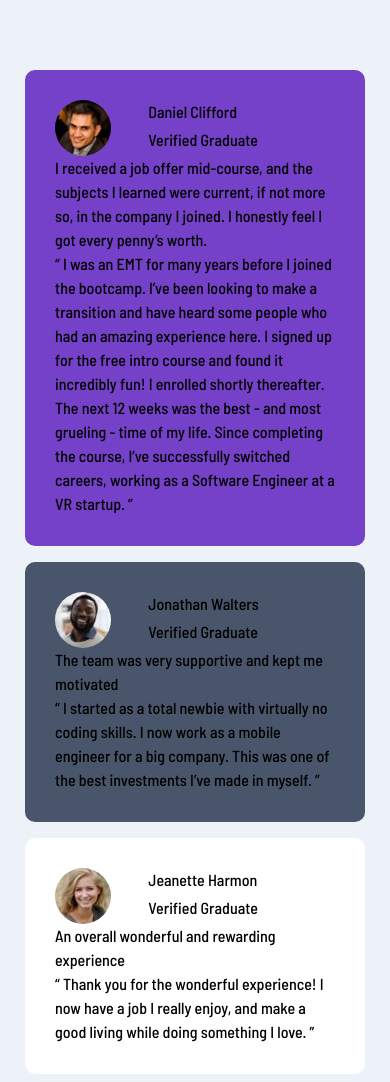
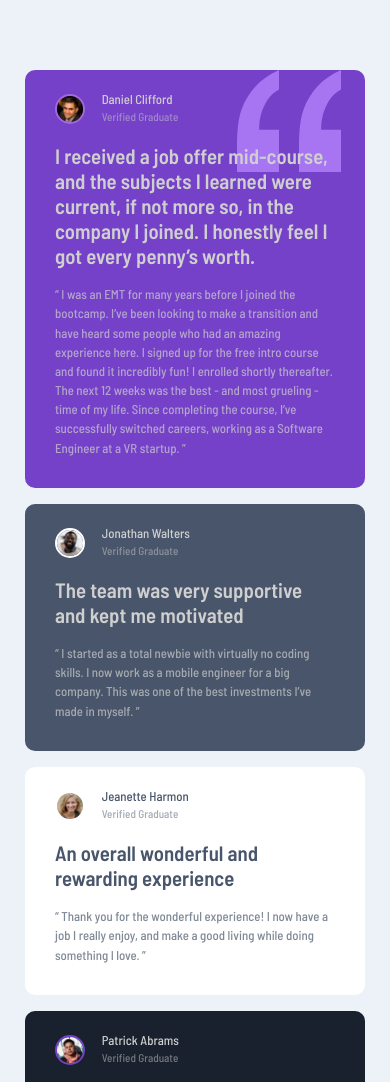
Before and after one commit to LucasEPK/testimonials-grid-section, a plain HTML site: page index.html in a window 390 px wide. Shown: the top 1082 px of the page. Drawn offline with Linux system fonts and the light colour scheme.

Commit message:
finished mobile style

```diff
--- a/index.html
+++ b/index.html
@@ -74,7 +74,7 @@
     </section>
 
     <!--Jeanette's card-->
-    <section class="card card-3">
+    <section class="card card-white card-3">
 
       <div class="person">
         <img src="images/image-jeanette.jpg" alt="photo of Jeanette">
@@ -123,7 +123,7 @@
     </section>
 
     <!--Kira's card-->
-    <section class="card card-5">
+    <section class="card card-white card-5">
 
       <div class="person">
         <img src="images/image-kira.jpg" alt="photo of Kira">
--- a/style.css
+++ b/style.css
@@ -11,8 +11,13 @@ body{
 }
 
 .card{
+    display: flex;
+    flex-direction: column;
+    gap: 1rem;
+
     background-color: gainsboro;
     padding: 30px;
+    padding-top: 20px;
 
     border-radius: 10px;
 }
@@ -20,6 +25,10 @@ body{
 /*Daniel's card*/
 .card-1{
     background-color: hsl(263, 55%, 52%);/*moderate violet*/
+    background-image: url(images/bg-pattern-quotation.svg);
+
+    background-repeat: no-repeat;
+    background-position: top 0% right 10%;
 }
 
 /*Jonathan's card*/
@@ -44,14 +53,66 @@ body{
 
 .person{
     display: grid;
-    grid-template-columns: 1fr 2fr;
+    grid-template-columns: 1fr 5fr;
     grid-template-rows: 1fr 1fr;
 }
 
 .person img{
+    height: 30px;
+    align-self: center;
     grid-area: 1/1/3/2;
 
+    border: 2px solid hsl(0, 0%, 100%); /*white*/
     border-radius: 50%;
+}
+
+.card-1 .person img{
+    border: 2px solid hsla(276, 77%, 76%, 0.5);
+}
+
+.card-4 .person img{
+    border: 2px solid hsl(263, 55%, 52%);/*Moderate violet*/
+}
+
+.person-name{
+    font-size: 0.8rem;
+    font-weight: 500;
+    color: hsl(0, 0%, 81%); /*Light gray*/
+}
+
+.person-title{
+    font-size: 0.7rem;
+    font-weight: 500;
+    color: hsla(0, 0%, 81%, 0.5); /*Light gray 50% opacity*/
+}
+
+.card-title{
+    font-size: 1.3rem;
+    line-height: 1.2;
+    font-weight: 600;
+    color: hsl(0, 0%, 81%); /*Light gray*/
+}
+
+.card-subtitle{
+    font-size: 0.8rem;
+    font-weight: 500;
+    color: hsla(0, 0%, 81%, 0.7); /*Light gray 70% opacity*/
+}
+
+.card-white .person-name{
+    color: hsl(217, 19%, 35%); /*Very dark grayish blue*/
+}
+
+.card-white .person-title{
+    color: hsla(217, 19%, 35%, 0.5); /*Very dark grayish blue 50% opacity*/
+}
+
+.card-white .card-title{
+    color: hsl(217, 19%, 35%); /*Very dark grayish blue*/
+}
+
+.card-white .card-subtitle{
+    color: hsla(217, 19%, 35%, 0.7); /*Very dark grayish blue 70% opacity*/
 }
 
 .attribution{
```
